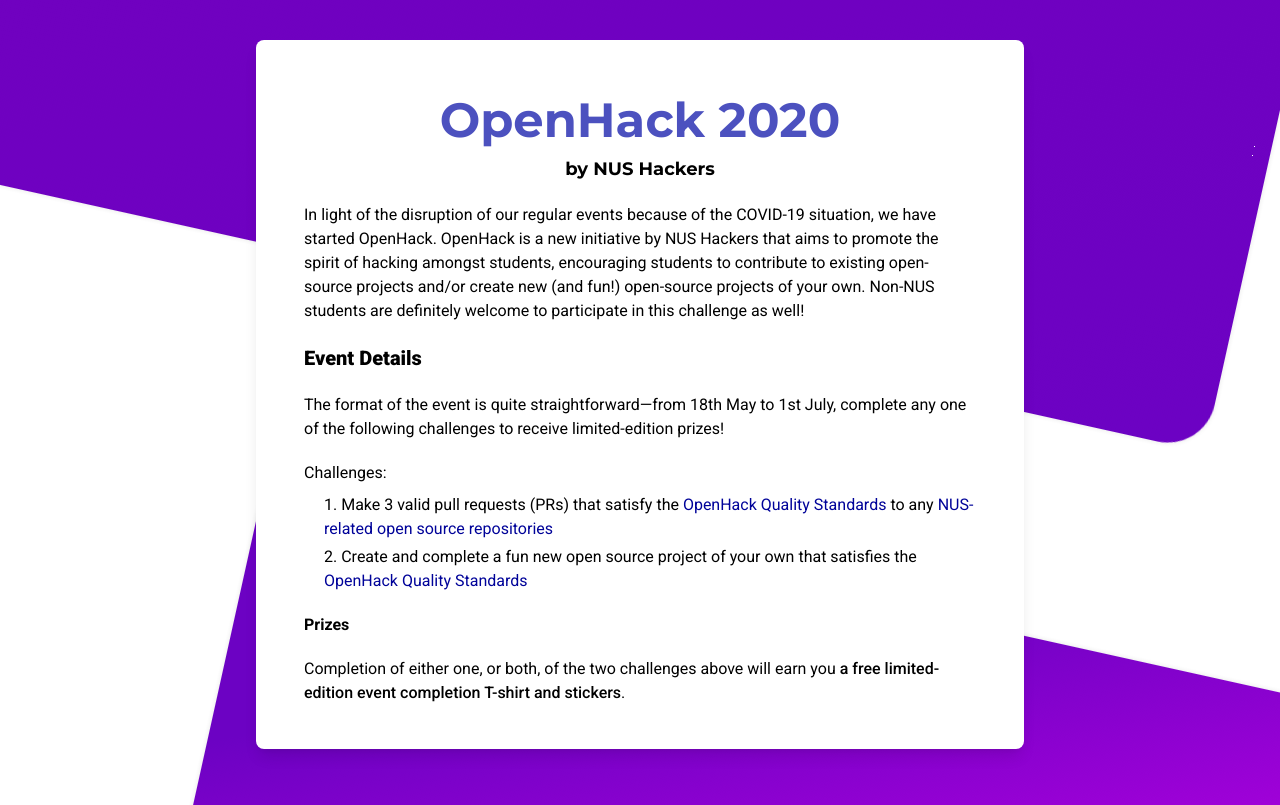
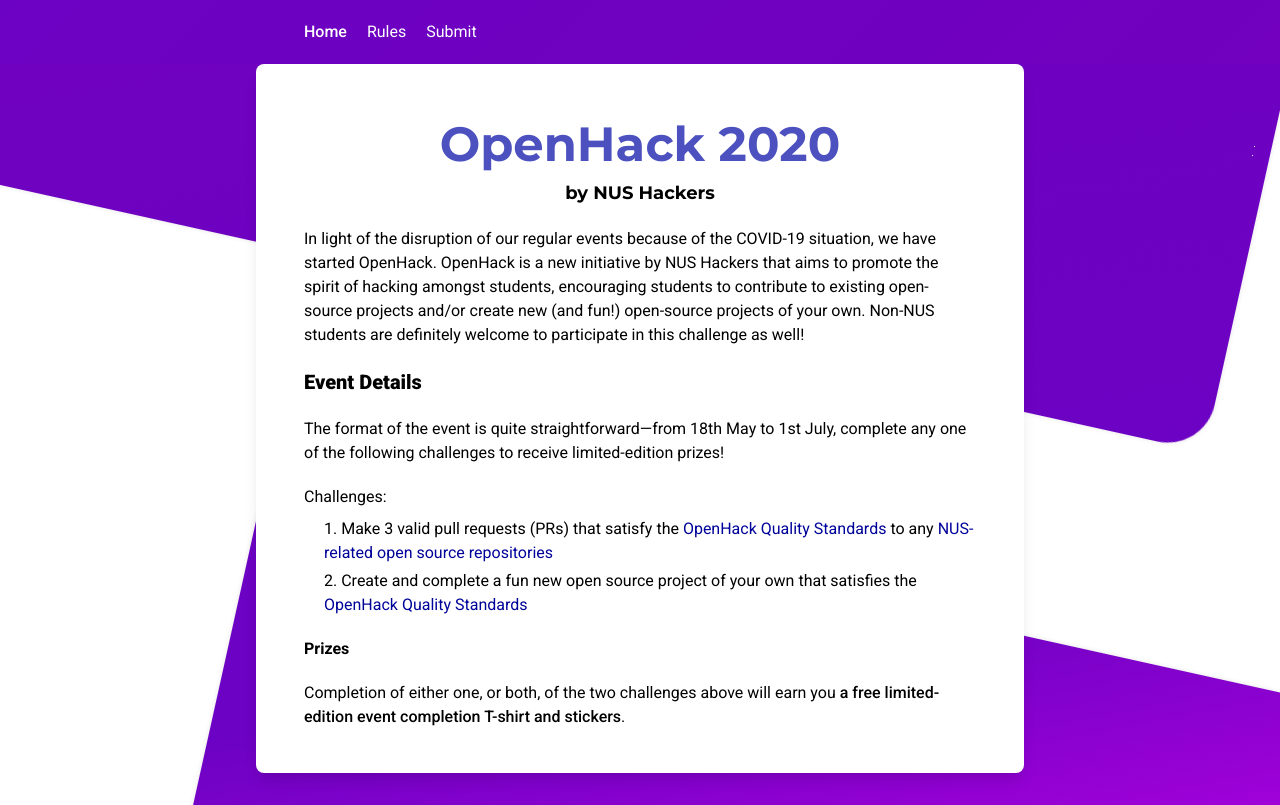
Before and after one commit to nushackers/openhack, a Next.js app: page / in a window 1280 px wide. Built offline with nearby package versions, Linux system fonts and the light colour scheme.

Commit message:
Add Desktop NavBar

```diff
--- a/components/Card.js
+++ b/components/Card.js
@@ -1,5 +1,5 @@
 const Card = ({ children }) => (
-  <div className="mx-auto w-11/12 max-w-screen-md md:w-5/6 my-4 md:my-10 px-4 md:px-12 py-1 md:py-6 bg-opacity-100 bg-white rounded-lg shadow-lg">
+  <div className="mx-auto w-11/12 max-w-screen-md md:w-5/6 mb-8 px-4 md:px-12 py-1 md:py-6 bg-opacity-100 bg-white rounded-lg shadow-lg">
     {children}
   </div>
 );
--- /dev/null
+++ b/components/NavBar.js
@@ -0,0 +1,22 @@
+import Link from "next/link";
+
+const nav = () => (
+  <>
+    <div className="header fixed top-0 w-full bg-opacity-100 bg-indigo-500">
+      <nav className="mx-auto w-11/12 max-w-screen-md md:w-5/6 my-4 px-4 md:px-12 py-1">
+        <Link className="inline-block" href="/">
+          <span className="font-medium text-white mr-5">Home</span>
+        </Link>
+        <Link className="inline-block m-5" href="rules">
+          <span className="text-white mr-5">Rules</span>
+        </Link>
+        <Link className="inline-block m-5" href="submit">
+          <span className="text-white mr-5">Submit</span>
+        </Link>
+      </nav>
+    </div>
+    <div className="inline-block w-full my-5">OpenHack by NUS Hackers</div>
+  </>
+);
+
+export default nav;
--- a/components/Page.js
+++ b/components/Page.js
@@ -1,6 +1,7 @@
 import Head from "next/head";
 import React from "react";
 import Card from "./Card";
+import NavBar from "./NavBar";
 
 const Page = ({ title, children }) => {
   return (
@@ -15,8 +16,9 @@
           of hacking amongst students."
         />
       </Head>
+      <body>
+        <NavBar />
         <main className="">
-        {" "}
           <Card>
             <div className="font-title text-center">
               <h1 className="mt-5 text-4xl md:text-5xl text-indigo-700">
@@ -36,6 +38,7 @@
             {children}
           </Card>
         </main>
+      </body>
     </>
   );
 };
--- a/styles.scss
+++ b/styles.scss
@@ -65,3 +65,8 @@
 a {
   color: rgb(0, 3, 153);
 }
+
+.header {
+  background: $bg-purple;
+  background: linear-gradient(135deg, $bg-purple, $bg-indigo);
+}
```
Lines whose indentation alone changed are shown as unchanged.
